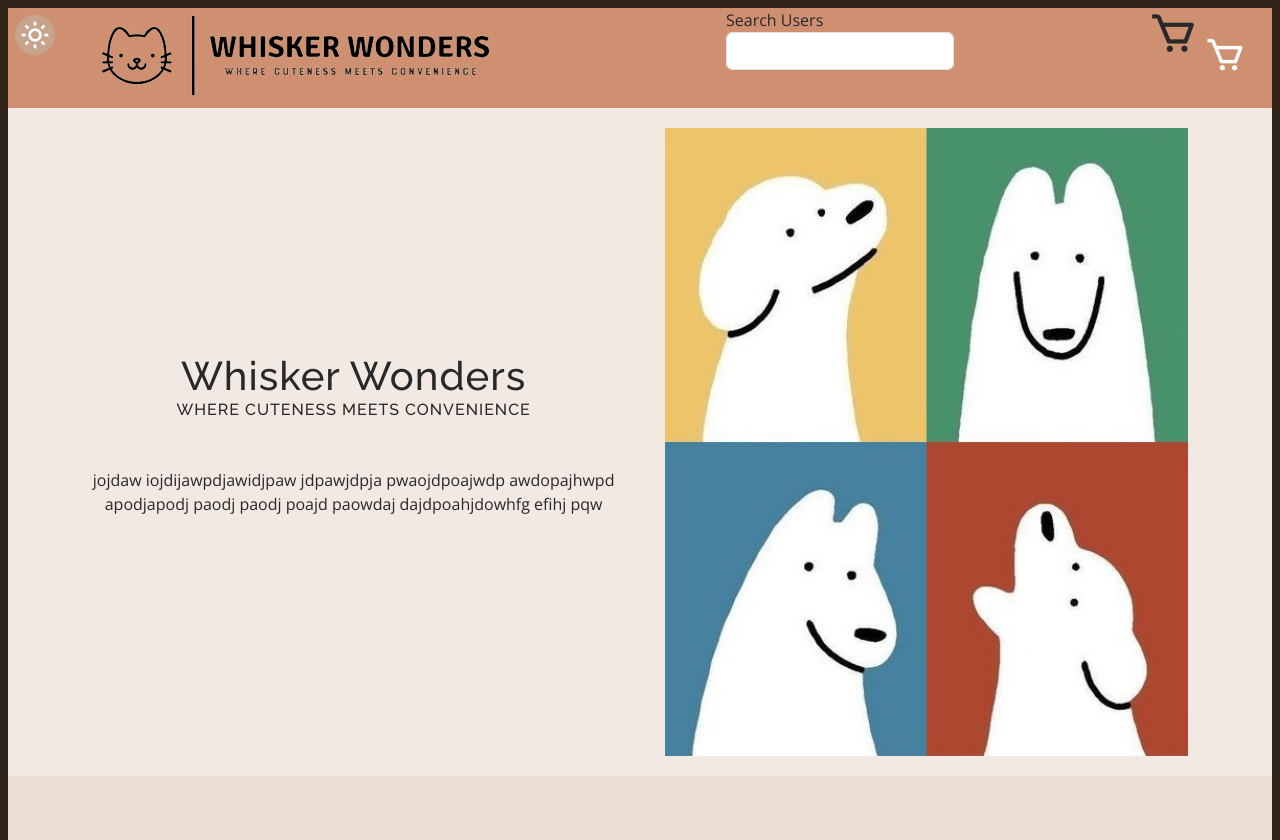
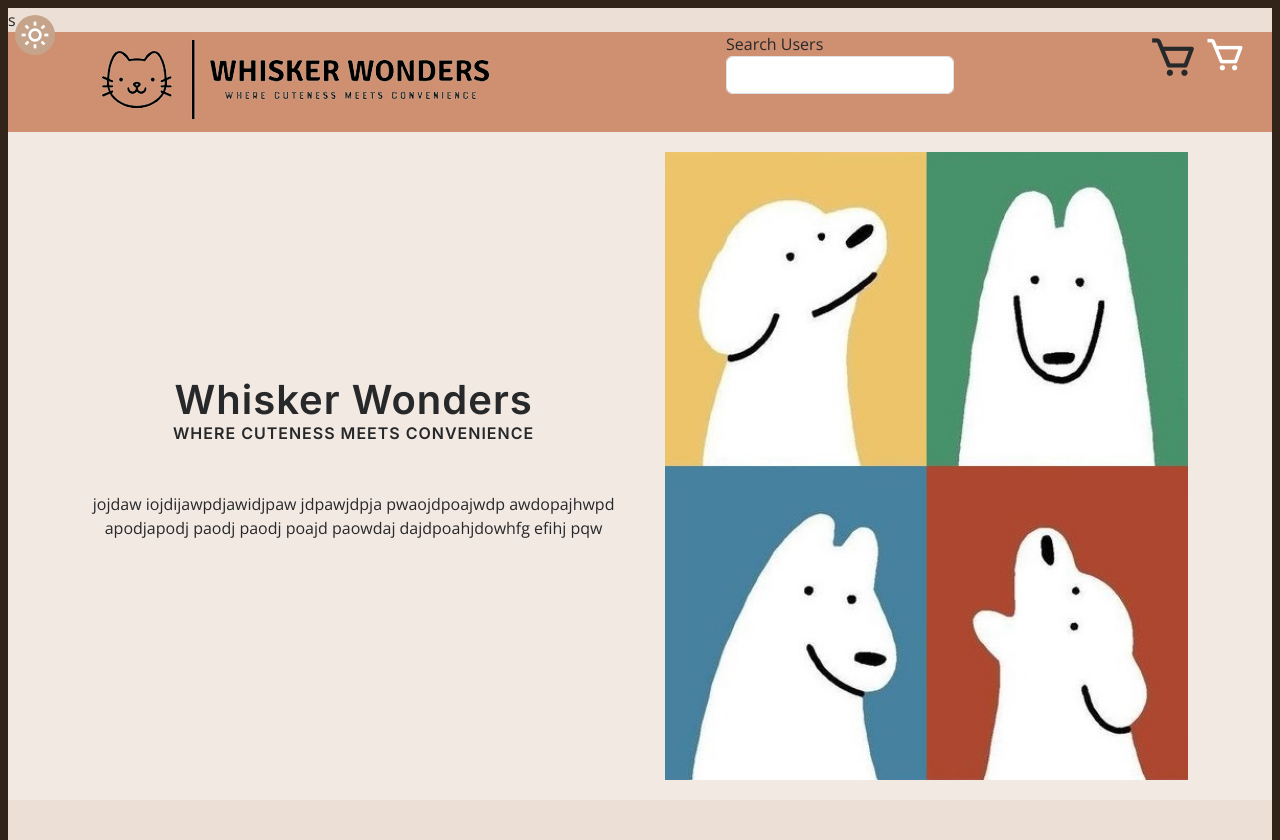
Before and after one commit to Ebbsteer/WhiskerWonders, a PHP site: page /html/index.html in a window 1280 px wide. Shown: the top 840 px of the page. Run offline with PHP 8.4, Linux system fonts and the light colour scheme.

Commit message:
modified:   css/main.css 	modified:   html/index.html

```diff
--- a/css/main.css
+++ b/css/main.css
@@ -34,7 +34,8 @@ h3,
 h4,
 h5,
 h6 {
-  font-family: "Raleway", sans-serif;
+  font-family: "Inter", sans-serif;
+  font-weight: 600;
 }
 
 .img-fluid {
--- a/html/index.html
+++ b/html/index.html
@@ -12,7 +12,7 @@
     <link href='https://unpkg.com/boxicons@2.1.4/css/boxicons.min.css' rel='stylesheet'>
 
     <!-- Fonts -->
-    <link href="https://fonts.googleapis.com/css?family=Open+Sans:300,300i,400,400i,600,600i,700,700i|Raleway:300,300i,400,400i,500,500i,600,600i,700,700i|Poppins:300,300i,400,400i,500,500i,600,600i,700,700i" rel="stylesheet">
+    <link href="https://fonts.googleapis.com/css?family=Open+Sans:300,300i,400,400i,600,600i,700,700i|Inter:300,300i,400,400i,600,600i,700,700i|Raleway:300,300i,400,400i,500,500i,600,600i,700,700i|Poppins:300,300i,400,400i,500,500i,600,600i,700,700i" rel="stylesheet">
 
     <!-- Main CSS File -->
     <link href="../css/main.css" rel="stylesheet">
@@ -20,7 +20,7 @@
     <title>Hello, world!</title>
   </head>
   <body>
-
+s
     <!-- Cart toggle button  -->
     <i class="bx bx-cart cart-toggle"></i>
 
```
